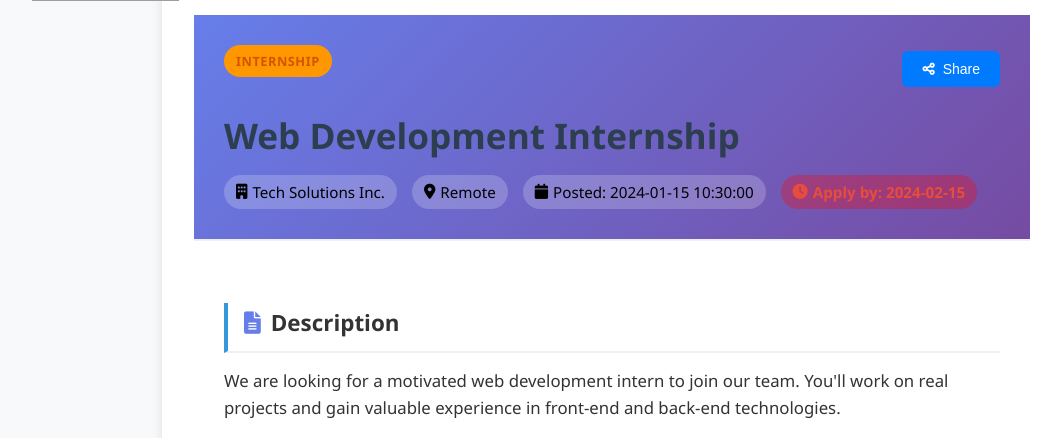
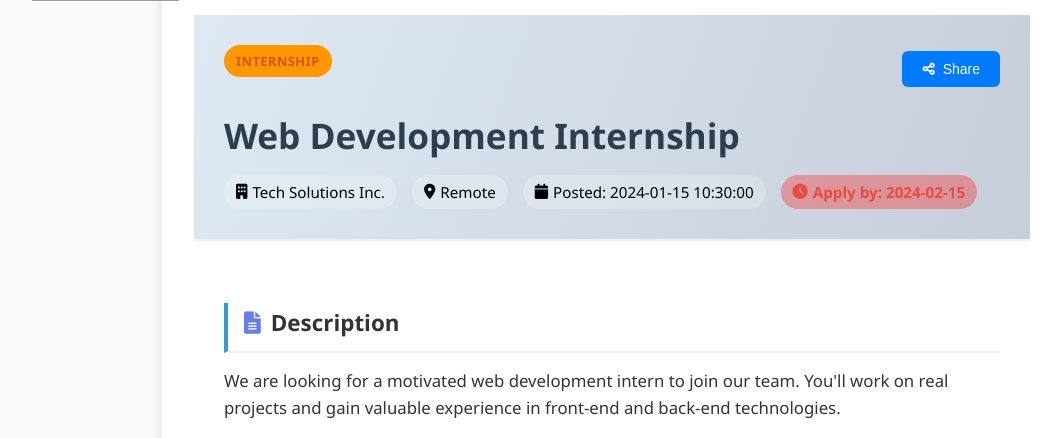
Before and after one commit to ajinkyabhagat158-create/getcareer24, a Flask app: page /post/1 in a window 1280 px wide. Shown: the part 91-529 px from the top of the page, without its empty margins (28-1089 px from the left). Run offline with Flask 3, Linux system fonts and the light colour scheme; grey boxes are pictures that could not be loaded.

Commit message:
Update post_detail.html

```diff
--- a/templates/post_detail.html
+++ b/templates/post_detail.html
@@ -260,7 +260,7 @@
 
     .detail-header {
         padding: 30px;
-        background: linear-gradient(135deg, #667eea 0%, #764ba2 100%);
+        background: linear-gradient(110deg, #dfe9f3 0%, #c6cfd9 100%);
         color: white;
     }
 
```
